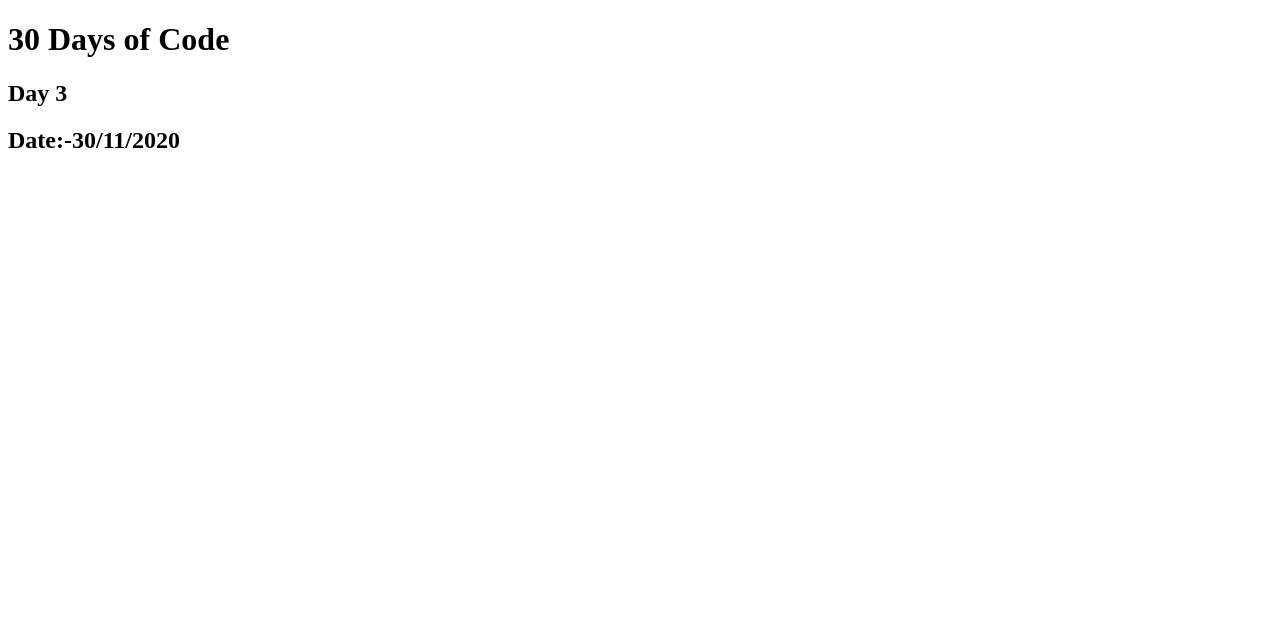
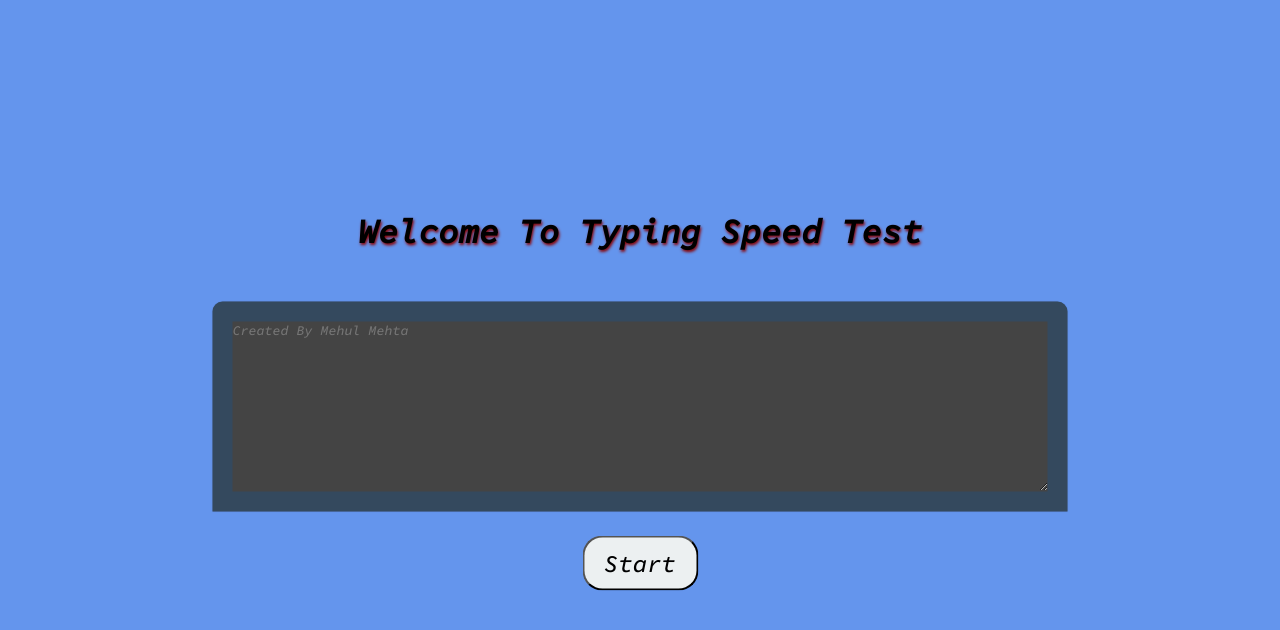
Before and after one commit to mcuber123/Type-Speed-Testing, a plain HTML site: page index.html in a window 1280 px wide. Drawn offline with Linux system fonts and the light colour scheme.

Commit message:
Update index.html

```diff
--- a/index.html
+++ b/index.html
@@ -1,16 +1,66 @@
 <!DOCTYPE html>
-<html lang="en">
+<html>
+
 <head>
-    <meta charset="UTF-8">
-    <meta name="viewport" content="width=device-width, initial-scale=1.0">
-    <title>Document</title>
+    <title>Type Speed Testing</title>
+    <link rel="preconnect" href="https://fonts.gstatic.com">
+    <link href="https://fonts.googleapis.com/css2?family=Source+Code+Pro:ital,wght@1,500&display=swap" rel="stylesheet">
+    <style>
+        *{ padding: 0; margin: 0; box-sizing: border-box;font-family: 'Source Code Pro', monospace;}
+        .mainDiv{
+            width: 100%;
+            height: 100vh;
+            position: relative;
+            background: cornflowerblue;
+        }
+        .centerDiv{
+            position:absolute;
+            top: 50%;
+            left: 50%;
+            transform: translate(-50%,-50%);
+            text-align: center;
+        }
+        h1{
+            text-transform: capitalize;
+            margin-bottom: 30px;
+            columns: #ecf0f1;;
+            text-shadow:1px 2px 3px darkred;
+            font-size: 2.1rem;
+        }
+        h2{
+            text-align: center;
+        }
+        textarea{
+            background-color: #444;
+            box-shadow: 0 0 1px rgba(0,0,0,0.2);
+            border-radius: 10px 10px 0 0;
+            border: 20px solid #34495e;
+            color: white;
+        }
+        .mainbtn{
+            padding: 10px 20px;
+            border-radius: 20px;
+            background: #ecf0f1;
+            font-size: 1.5rem;
+        }
+    </style>
 </head>
+
 <body>
-    <h1>30 Days of Code</h1>
-    <h2> Day 3</h2>
-    <h2>Date:-30/11/2020</h2>
-    <script src="index.js">
+    <div class="mainDiv">
+        <div class="centerDiv">
+            <h1>Welcome To Typing Speed Test</h1>
+        </br>
+            <h2 id="msg"></h2>
 
-    </script>
+            <textarea id="myWords" cols="100" rows="10" placeholder="Created By Mehul Mehta"></textarea>
+    </br>
+</br>
+            <button id="btn" class="mainbtn">Start</button>
+
+        </div>
+    </div>
+    <script src="index.js"></script>
 </body>
+
 </html>
```
